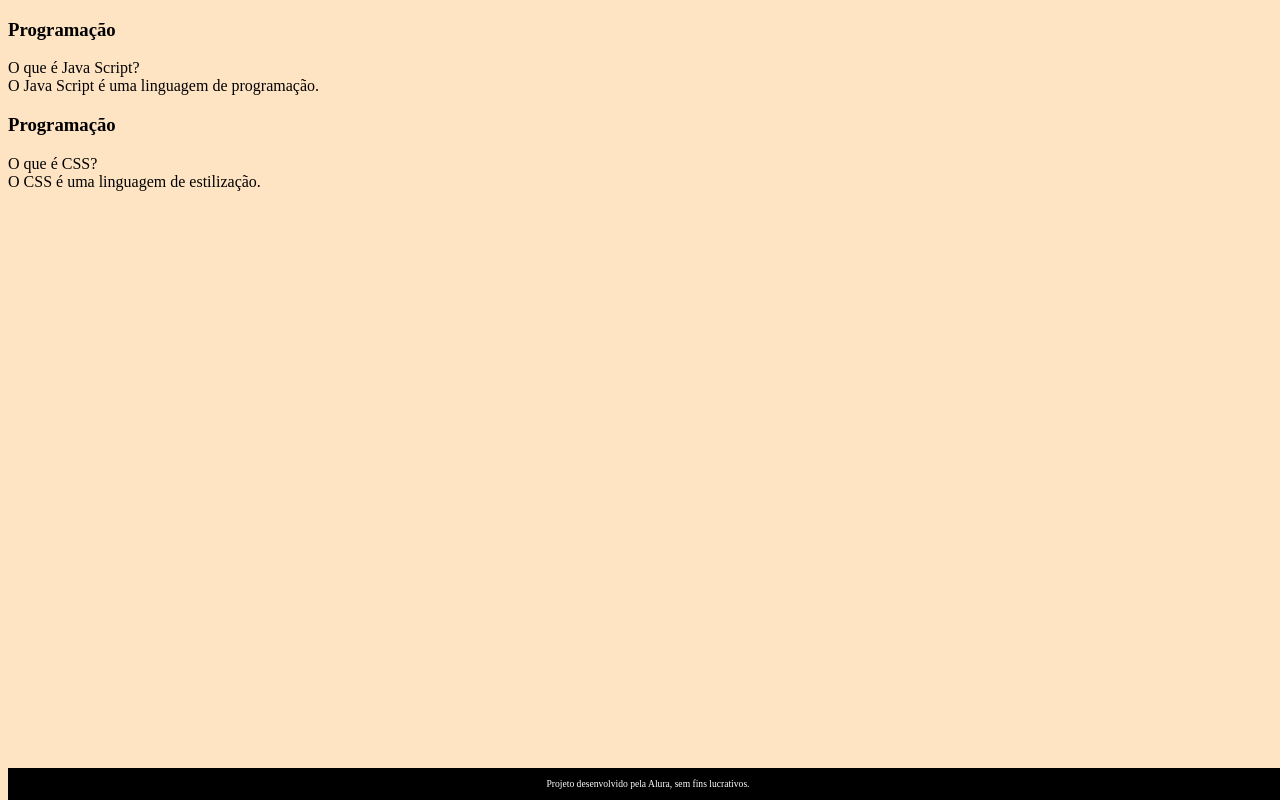
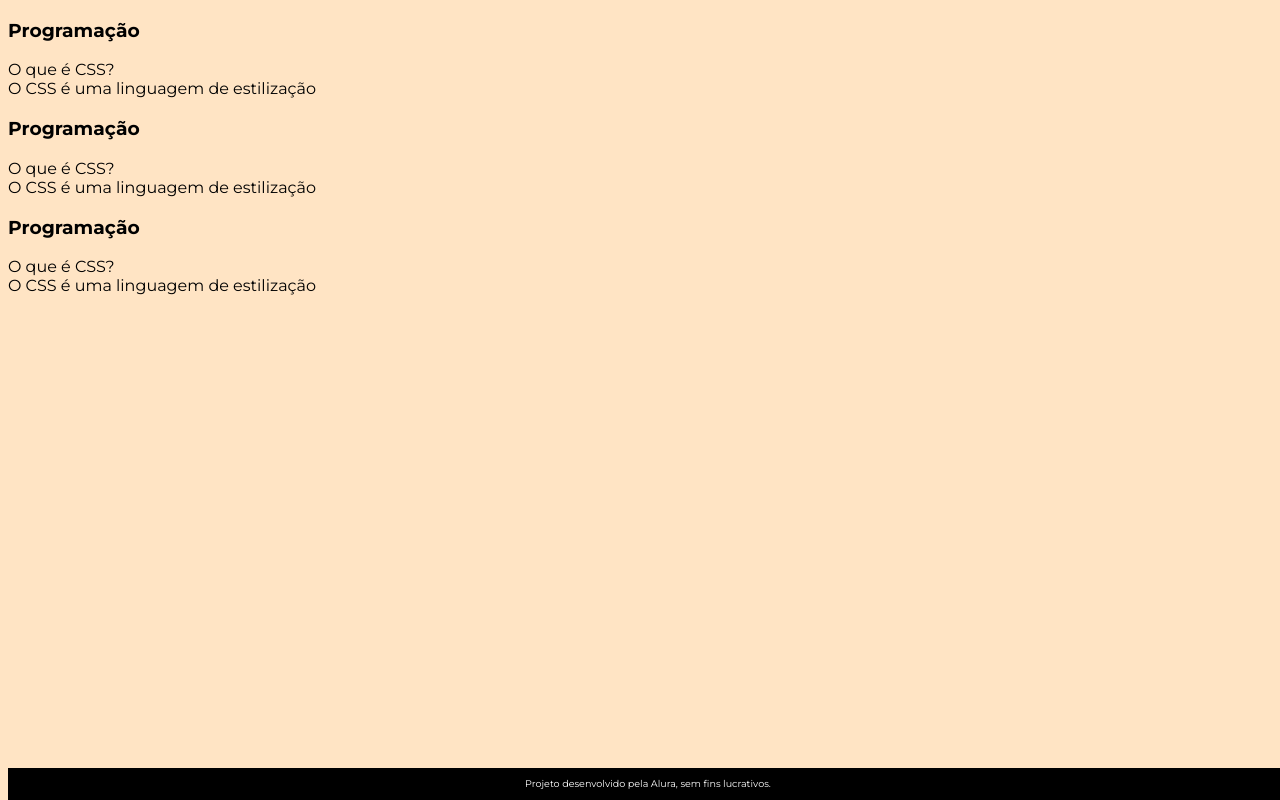
Before and after one commit to EMILYSILVAALMEIDA/ferramentadeestudo, a plain HTML site: page index.html in a window 1280 px wide. Drawn offline with Linux system fonts and the light colour scheme; files that its build step writes are made by us from their sources.

Commit message:
mioiomioo

```diff
--- /dev/null
+++ b/assets/style.css
@@ -0,0 +1,21 @@
+
+body {
+      background-color: bisque;
+      font-family: "Montserrat", sans-serif;
+}
+  footer {
+      background-color: black;
+      color: white;
+      bottom:0;
+      position:fixed;
+      width:100%;
+      height:2rem;
+}
+  footer p{
+      text-align: center;
+      font-size: 0.6rem;
+      margin-top: 0,5rem;
+      height:2rem;
+      margin-top: 0,5rem;
+
+}
--- a/index.html
+++ b/index.html
@@ -3,6 +3,9 @@
 <head>
     <meta charset="UTF-8">
     <meta name="viewport" content="width=device-width, initial-scale=1.0">
+    <link rel="preconnect" href="https://fonts.googleapis.com">
+<link rel="preconnect" href="https://fonts.gstatic.com" crossorigin>
+<link href="https://fonts.googleapis.com/css2?family=Montserrat:ital,wght@0,100..900;1,100..900&display=swap" rel="stylesheet">
     <link rel="stylesheet" href="assets/style.css">
     <title> Ferramenta De Estudo</title>
 </head>
@@ -11,29 +14,44 @@
 </html>
 <main>
     <section id= “container”>
+        <article class="cartao">
+            <div class="cartao__conteudo">
+                    <h3>Programação</h3>
+                    <div class="cartao__conteudo__pergunta">
+                            O que é CSS?
+                    </div>
+                    <div class="cartao__conteudo__resposta">
+                            O CSS é uma linguagem de estilização
+                    </div>
+            </div>
+    </article>
 
-    </section>
     <article class="cartao">
-        <h3> Programação </h3>
-        <div class="cartao__conteudo__pergunta">
-                O que é Java Script?
+        <div class="cartao__conteudo">
+                <h3>Programação</h3>
+                <div class="cartao__conteudo__pergunta">
+                        O que é CSS?
+                </div>
                 <div class="cartao__conteudo__resposta">
-                    O Java Script é uma linguagem de programação.
+                        O CSS é uma linguagem de estilização
+                </div>
         </div>
+</article>
+
 
 <article class="cartao">
     <div class="cartao__conteudo">
-            <h3> Programação </h3>
-                  <div class="cartao__conteudo__pergunta">
-                        O que é CSS?
-                    </div>
-                   <div class="cartao__conteudo__resposta">
-                        O CSS é uma linguagem de estilização.
-                     </div>
-                    </div>
+            <h3>Programação</h3>
+            <div class="cartao__conteudo__pergunta">
+                    O que é CSS?
+            </div>
+            <div class="cartao__conteudo__resposta">
+                    O CSS é uma linguagem de estilização
+            </div>
+    </div>
+</article>
+    </section>
 
-     </article>
-    </article>
 </main>
 <footer>
     <p>Projeto desenvolvido pela Alura, sem fins lucrativos.</p>
--- a/style.css
+++ /dev/null
@@ -1,30 +0,0 @@
-
-body {
-      background-color: bisque;
-      font-family: Bai Jamjuree;
-}
-  footer {
-      background-color: black;
-      color: white;
-      bottom:0;
-      position:fixed;
-      width:100%;
-      height:2rem;
-}
-  footer p{
-      text-align: center;
-      font-size: 0.6rem;
-      margin-top: 0,5rem;
-}
-<article class="cartao">
-        <div class="cartao__conteudo">
-                <h3> Programação </h3>
-                      <div class="cartao__conteudo__pergunta">
-                            O que é CSS?
-                        </div>
-                       <div class="cartao__conteudo__resposta">
-                            O CSS é uma linguagem de estilização.
-                         </div>
-                        </div>
-
-         </article>
```
